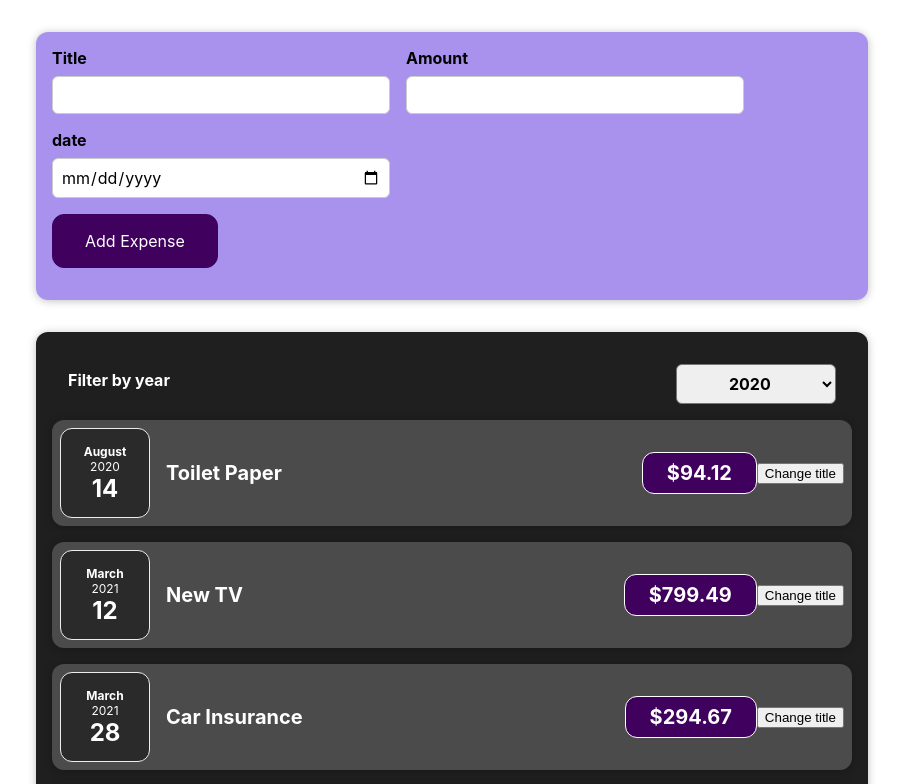
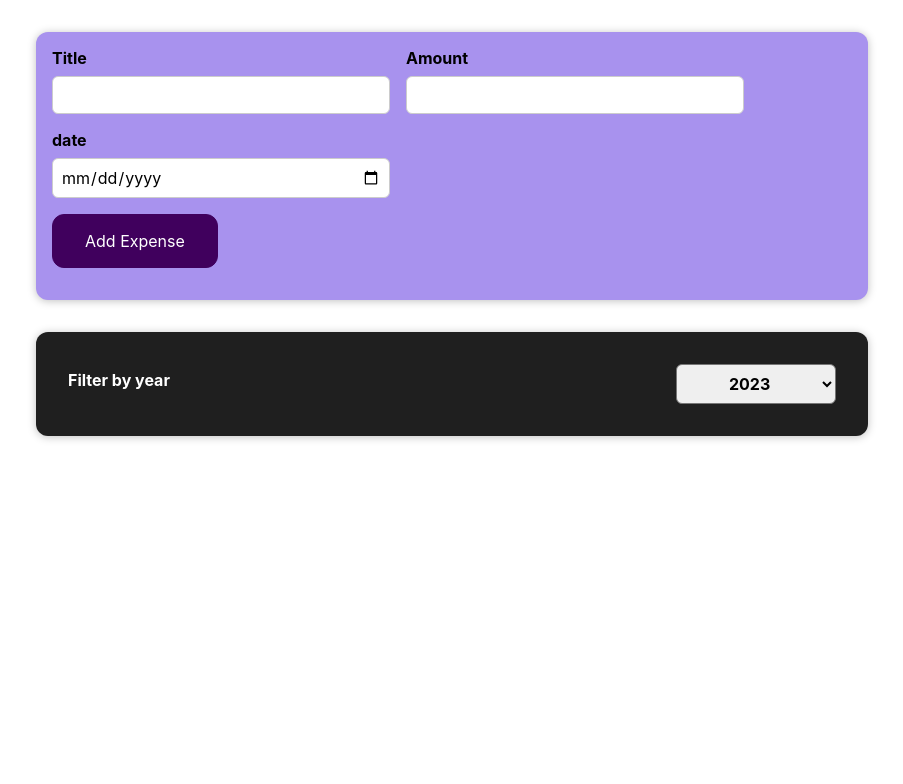
Before and after one commit to Riuseigi/Expenses-Tracker, a React (Create React App) app: page / in a window 1280 px wide. Shown: the top 784 px of the page, without its empty margins (188-1091 px from the left). Built offline with nearby package versions, Linux system fonts and the light colour scheme.

Commit message:
added year filter

```diff
--- a/src/components/Expenses/ExpenseItem.js
+++ b/src/components/Expenses/ExpenseItem.js
@@ -1,24 +1,23 @@
-import React, { useState } from "react";
+import React from "react";
 
 import ExpenseDate from "./ExpenseDate";
 import "./ExpenseItem.css";
 import Cards from "../UI/Cards";
 const ExpenseItem = (props) => {
   //function clickHandler() {}
-  const [title, setTitle] = useState(props.title);
-  console.log("ExpemseItem evaluated by React");
-  const clickHandler = () => {
-    setTitle("Updated!");
-    console.log(title);
-  };
+  // const [title, setTitle] = useState(props.title);
+  // console.log("ExpemseItem evaluated by React");
+  // const clickHandler = () => {
+  //   setTitle("Updated!");
+  //   console.log(title);
+  // };
   return (
     <Cards className="expense-item">
       <ExpenseDate date={props.date} />
       <div className="expense-item__description">
-        <h2>{title}</h2>
+        <h2>{props.title}</h2>
         <div className="expense-item__price">${props.amount}</div>
       </div>
-      <button onClick={clickHandler}>Change title</button>
     </Cards>
   );
 };
--- a/src/components/Expenses/Expenses.js
+++ b/src/components/Expenses/Expenses.js
@@ -4,11 +4,14 @@ import "./Expenses.css";
 import Cards from "../UI/Cards";
 import ExpensesFilter from "./ExpensesFilter";
 const Expenses = (props) => {
-  const [filteredYear, setFilteredYear] = useState("2020");
+  const [filteredYear, setFilteredYear] = useState("2023");
 
   const filterChangeHandler = (selectedYear) => {
     setFilteredYear(selectedYear);
   };
+  const filteredExpenses = props.items.filter((expense) => {
+    return expense.date.getFullYear().toString() === filteredYear;
+  });
 
   return (
     <Cards className="expenses">
@@ -16,7 +19,7 @@ const Expenses = (props) => {
         selected={filteredYear}
         onChangeFilter={filterChangeHandler}
       />
-      {props.items.map((expense) => (
+      {filteredExpenses.map((expense) => (
         <ExpenseItem
           key={expense.id}
           title={expense.title}
--- a/src/components/Expenses/ExpensesFilter.js
+++ b/src/components/Expenses/ExpensesFilter.js
@@ -12,6 +12,7 @@ const ExpensesFilter = (props) => {
       <div className="expenses-filter__control">
         <label>Filter by year</label>
         <select value={props.selected} onChange={dropdownChangeHandler}>
+          <option value="2023">2023</option>
           <option value="2022">2022</option>
           <option value="2021">2021</option>
           <option value="2020">2020</option>
```
Also changed, not shown: src/components/Expenses/ExpenseList.css (added, +9 -0 lines), src/components/Expenses/ExpenseList.js (added, +23 -0 lines).
